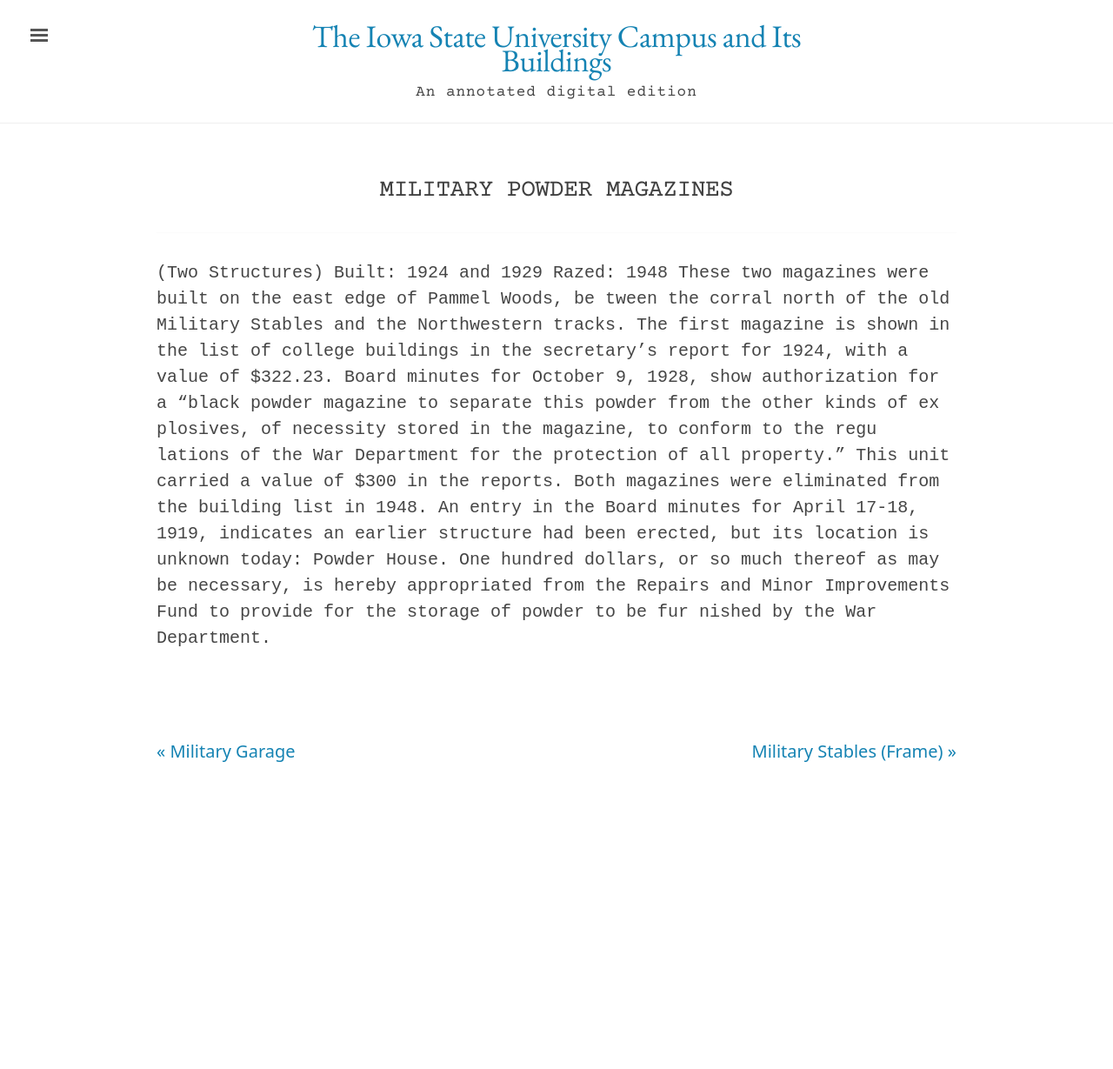
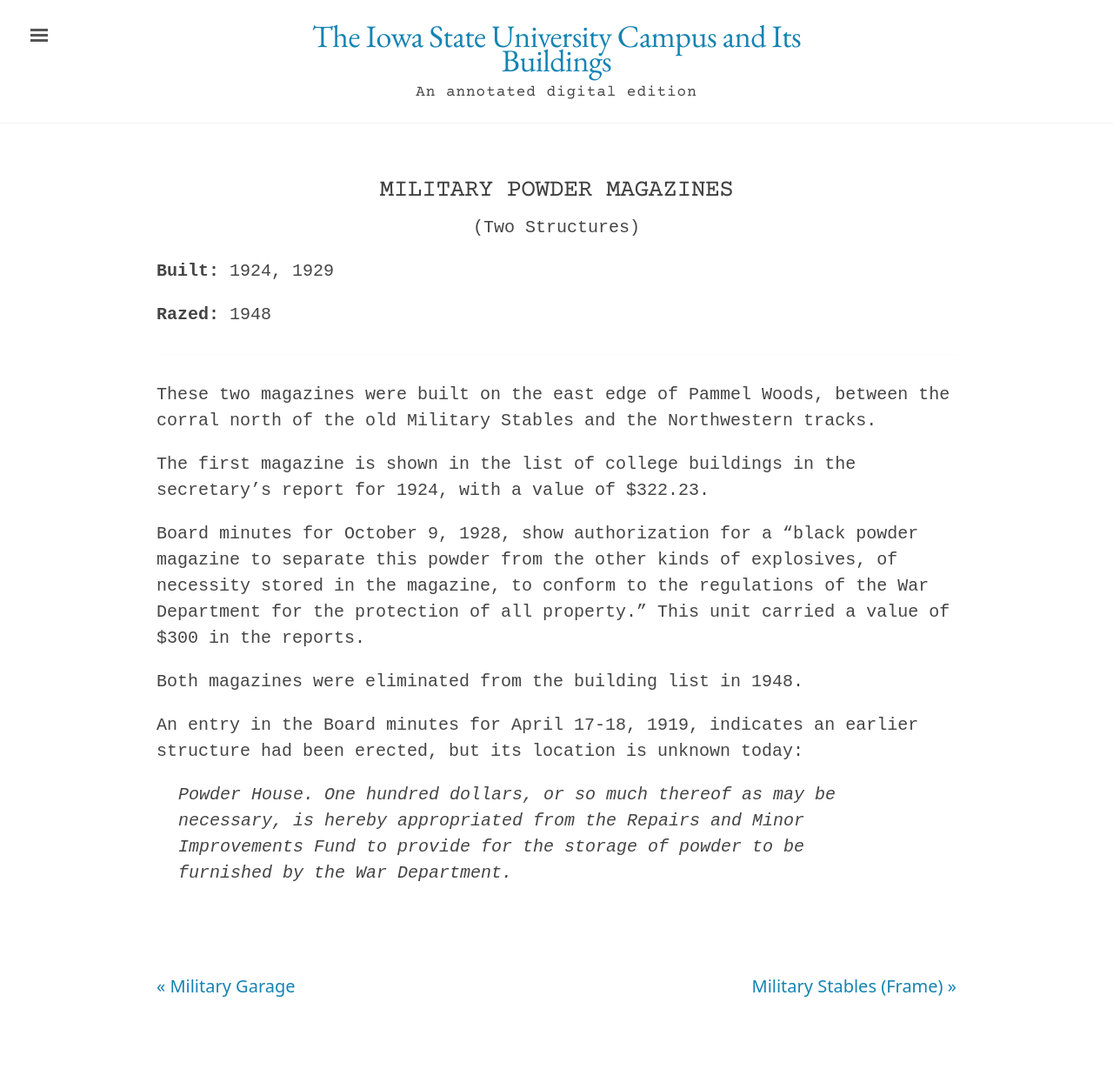
Before and after one commit to emanderson811/day-edition, a Jekyll site: the page built from _texts/buildings/144day-military-powder-magazines.md, in a window 1280 px wide. Shown: the whole page at 87% size. Built offline with Jekyll 4.4.1, drawn with Linux system fonts in a browser that asks for light colours; before the commit the page ends 959 px from its top, so only the background shows below that.

Commit message:
Update 144day-military-powder-magazines.md

```diff
--- a/_texts/buildings/144day-military-powder-magazines.md
+++ b/_texts/buildings/144day-military-powder-magazines.md
@@ -14,11 +16,14 @@
 ---
 ---
 
-(Two Structures)
-Built: 1924 and 1929 Razed: 1948
-These two magazines were built on the east edge of Pammel Woods, be tween the corral north of the old Military Stables and the Northwestern tracks.
+These two magazines were built on the east edge of Pammel Woods, between the corral north of the old Military Stables and the Northwestern tracks.
+
 The first magazine is shown in the list of college buildings in the secretary's report for 1924, with a value of $322.23.
-Board minutes for October 9, 1928, show authorization for a "black powder magazine to separate this powder from the other kinds of ex plosives, of necessity stored in the magazine, to conform to the regu lations of the War Department for the protection of all property." This unit carried a value of $300 in the reports.
+
+Board minutes for October 9, 1928, show authorization for a "black powder magazine to separate this powder from the other kinds of explosives, of necessity stored in the magazine, to conform to the regulations of the War Department for the protection of all property." This unit carried a value of $300 in the reports.
+
 Both magazines were eliminated from the building list in 1948.
+
 An entry in the Board minutes for April 17-18, 1919, indicates an earlier structure had been erected, but its location is unknown today:
-Powder House. One hundred dollars, or so much thereof as may be necessary, is hereby appropriated from the Repairs and Minor Improvements Fund to provide for the storage of powder to be fur nished by the War Department.
+
+>Powder House. One hundred dollars, or so much thereof as may be necessary, is hereby appropriated from the Repairs and Minor Improvements Fund to provide for the storage of powder to be furnished by the War Department.
```
Also changed, not shown: other parts of _texts/buildings/144day-military-powder-magazines.md (+4 -2 lines).
